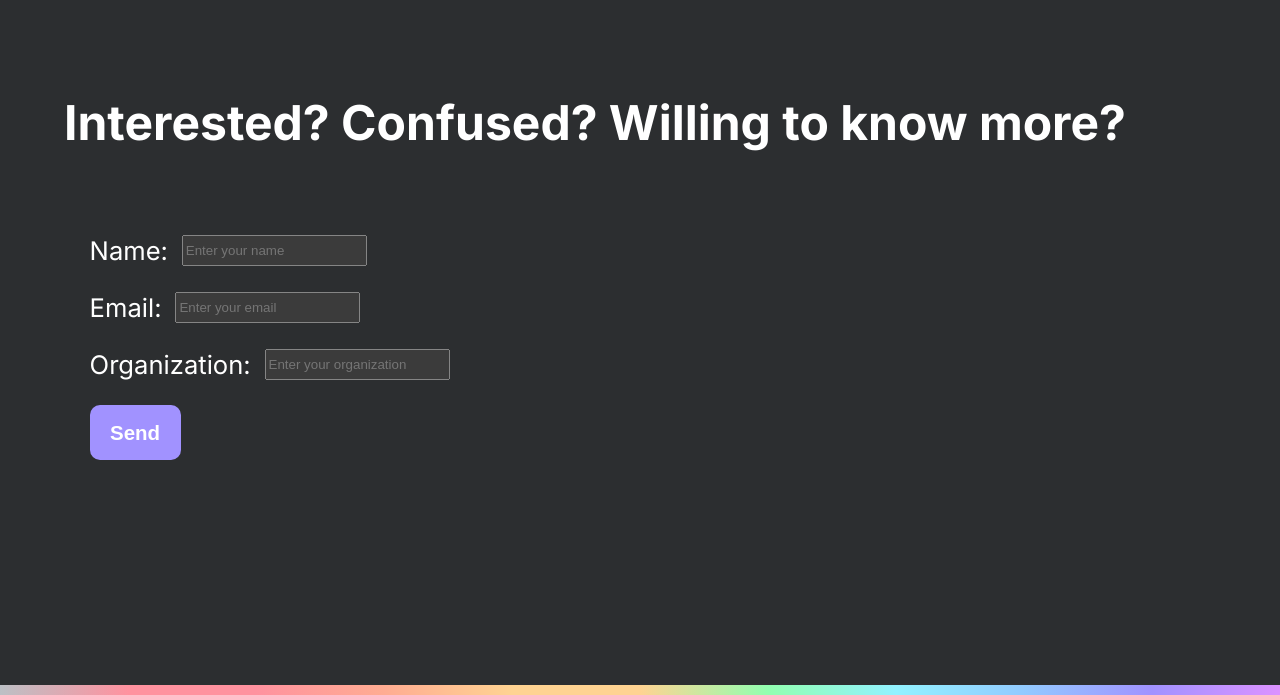
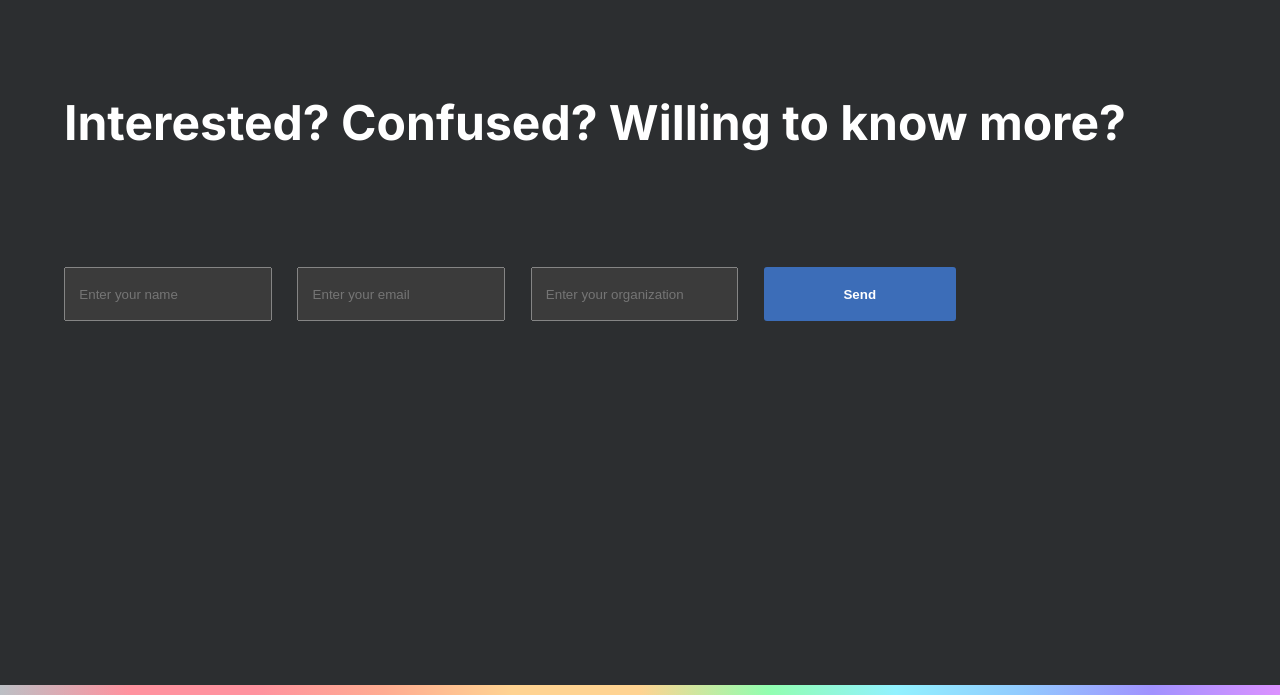
Before and after one commit to yavelena/Kuvio-landing, a plain HTML site: page index.html in a window 1280 px wide. Shown: the part 3090-3785 px from the top of the page. Drawn offline with Linux system fonts and the light colour scheme.

Commit message:
Changed form's design

```diff
--- a/css/style.css
+++ b/css/style.css
@@ -266,25 +266,38 @@ h2{
 /* CONTACT FORM */
 
 .contact-form {
-    width: fit-content;
-    margin: 5% 0;
+    margin: 10% 0;
+    display: flex;
+    flex-direction: row;
+    align-items: center;
+    gap: 1em;
 }
-.contact-form p{
-    display: flex;
-    gap: 4%;
-    margin: 1em;
-    align-items: stretch;
+.contact-form input{
+    height: var(--fs-220);
+    height: 4em;
+    padding: 1em;
 }
 .contact-form button{
-    background-color: var(--clr-light-purple);
-    padding: 0.75em 1em;
+    background-color: var(--clr-theme-accent-dark);
+    /* padding: 0.75em 4em; */
+    height: 4em;
+    width: 12rem;
     border: none;
     font-weight: 600;
-    font-size: 0.8em;
-    border-radius: 10px;
+    border-radius: 3px;
 }
 .contact-form .error{
     color: var(--clr-accent-5);
     font-size: 0.8em;
 
 }
+
+@media (max-width: 1024px){
+
+
+    .contact-form {
+        flex-direction: column;
+    }
+
+
+}
--- a/index.html
+++ b/index.html
@@ -155,20 +155,23 @@
             <div class="section-body">
                 <div class="logo">Kuvio</div>
                 <h2>Interested? Confused? Willing to know more?</h2>
+
+                <p class="error" id="errorMessage"></p>
+
                 <form id="contactForm" onsubmit="return validateForm()" class="contact-form">
-                    <p class="error" id="errorMessage"></p>
-                    <p>
-                        <label for="name">Name:</label>
+                    <div class="form-field">
+                        <!-- <label for="name">Name:</label> -->
                         <input type="text" id="name" name="name" required placeholder="Enter your name">
-                    </p>
-                    <p>
-                        <label for="email">Email:</label>
+                    </div>
+                    <div class="form-field">
+                        <!-- <label for="email">Email:</label> -->
                         <input type="email" id="email" name="email" required placeholder="Enter your email">
-                    </p>
-                    <p><label for="organization">Organization:</label>
+                    </div>
+                    <div class="form-field">
+                        <!-- <label for="organization">Organization:</label> -->
                         <input type="text" id="organization" name="organization" required placeholder="Enter your organization">
-                    </p>
-                    <p><button type="submit">Send</button></p>
+                    </div>
+                    <div class="form-field"><button type="submit">Send</button></div>
                   </form>
             </div>
             <div class="colorful-separator"></div>
```
